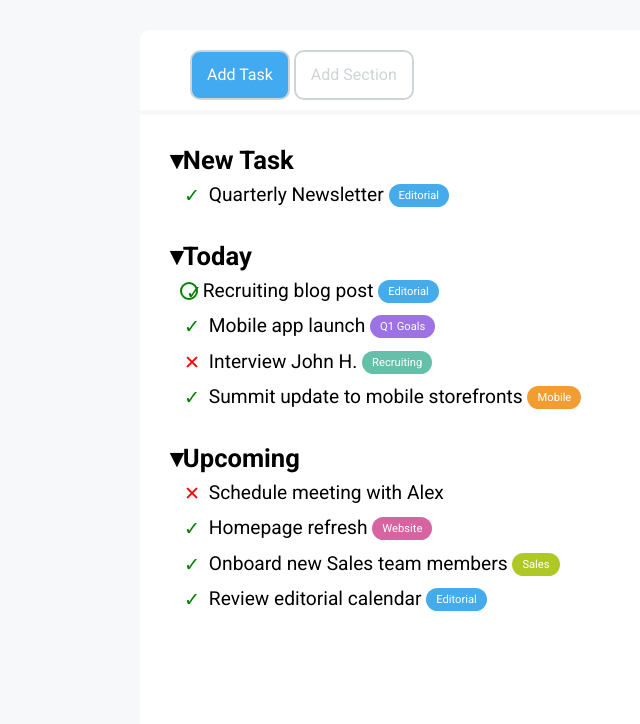
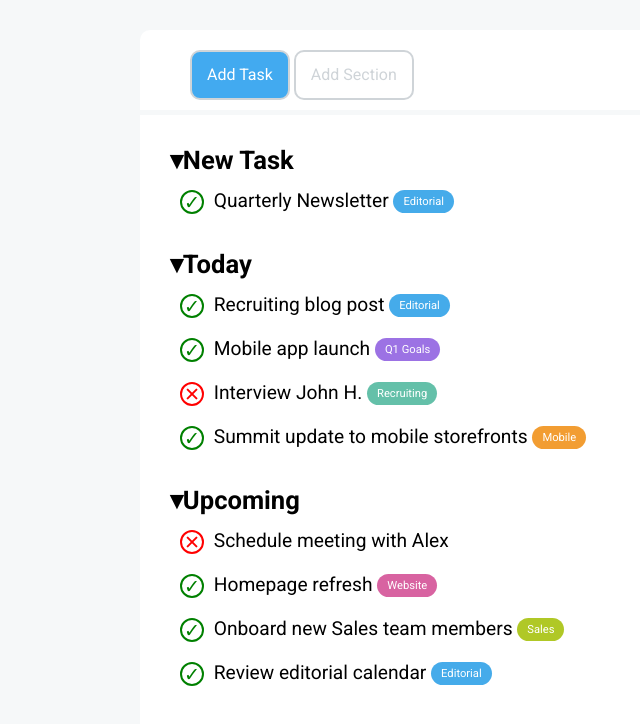
Before and after one commit to vincenzomercadante/html-css-toboolist, a plain HTML site: page index.html in a window 1280 px wide. Shown: the part 110-834 px from the top of the page, without its empty margins (0-640 px from the left). Drawn offline with Linux system fonts and the light colour scheme.

Commit message:
fixing circle check

```diff
--- a/css/style.css
+++ b/css/style.css
@@ -74,25 +74,19 @@ ul{
     padding: 5px;
     font-size: 1.2rem;
     line-height: 1.2rem;
-    margin: 5px;
+    margin: 10px 5px;
 }
 
 .circle-sign{
     display: inline-block;
-    height: 18px;
-    width: 18px;
-    line-height: 1rem;
-    font-size: rem;
     border: 2px solid;
+    width: 24px;
+    height: 24px;
     border-radius: 50%;
+    text-align: center;
     vertical-align: middle;
-}
-
-.sign{
-    padding: 4px;
-    text-align:center;
-    vertical-align: middle;
-    margin: auto;
+    padding: .5px;
+    margin-right: 5px;
 }
 
 
--- a/index.html
+++ b/index.html
@@ -38,7 +38,9 @@
                     <h2 class="section-title"><span class="arrow">&#9662</span>New Task</h2>
                     <ul>
                         <li class="task">
-                            <span class="sign check">&#10003;</span>
+                            <div class="circle-sign check">
+                                &#10003;
+                            </div>
                             Quarterly Newsletter
                             <span class="badge editorial">Editorial</span>
                         </li>
@@ -49,23 +51,29 @@
                     <ul>
                         <li class="task">
                             <div class="circle-sign check">
-                                <span class="sign">&#10003;</span>
+                                &#10003;
                             </div>
                             Recruiting blog post
                             <span class="badge editorial">Editorial</span>
                         </li>
                         <li class="task">
-                            <span class="sign check">&#10003;</span>
+                            <div class="circle-sign check">
+                                &#10003;
+                            </div>
                             Mobile app launch
                             <span class="badge q1goals">Q1 Goals</span>
                         </li>
                         <li class="task">
-                            <span class="sign cross">&#10005;</span>
+                            <div class="circle-sign cross">
+                                &#10005;
+                            </div>
                             Interview John H.
                             <span class="badge recruiting">Recruiting</span>
                         </li>
                         <li class="task">
-                            <span class="sign check">&#10003;</span>
+                            <div class="circle-sign check">
+                                &#10003;
+                            </div>
                             Summit update to mobile storefronts
                             <span class="badge mobile">Mobile</span>
                         </li>
@@ -75,21 +83,29 @@
                     <h2 class="section-title"><span class="arrow">&#9662</span>Upcoming</h2>
                     <ul>
                         <li class="task">
-                            <span class="sign cross">&#10005;</span>
+                            <div class="circle-sign cross">
+                                &#10005;
+                            </div>
                             Schedule meeting with Alex
                         </li>
                         <li class="task">
-                            <span class="sign check">&#10003;</span>
+                            <div class="circle-sign check">
+                                &#10003;
+                            </div>
                             Homepage refresh
                             <span class="badge website">Website</span>
                         </li>
                         <li class="task">
-                            <span class="sign check">&#10003;</span>
+                            <div class="circle-sign check">
+                                &#10003;
+                            </div>
                             Onboard new Sales team members
                             <span class="badge sales">Sales</span>
                         </li>
                         <li class="task">
-                            <span class="sign check">&#10003;</span>
+                            <div class="circle-sign check">
+                                &#10003;
+                            </div>
                             Review editorial calendar
                             <span class="badge editorial">Editorial</span>
                         </li>
```
